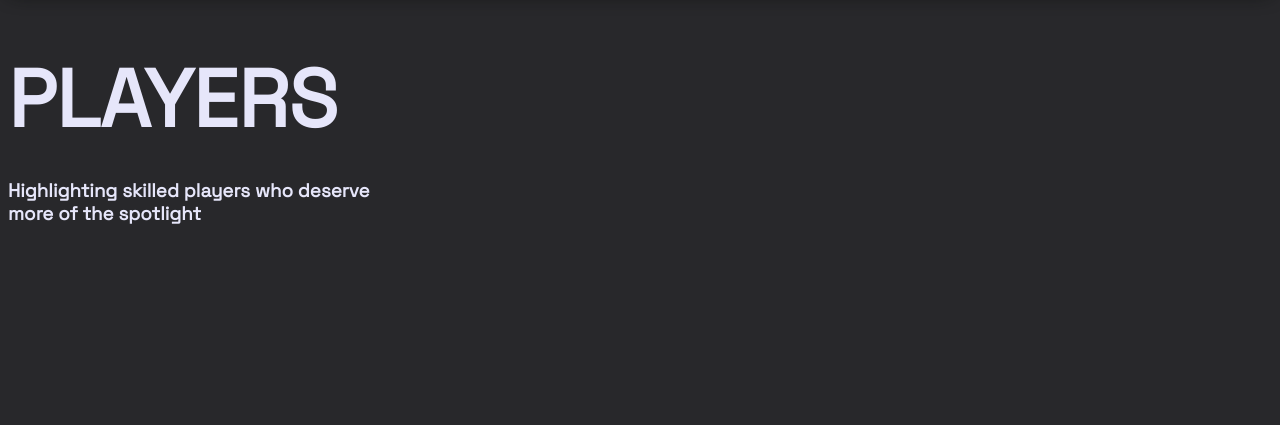
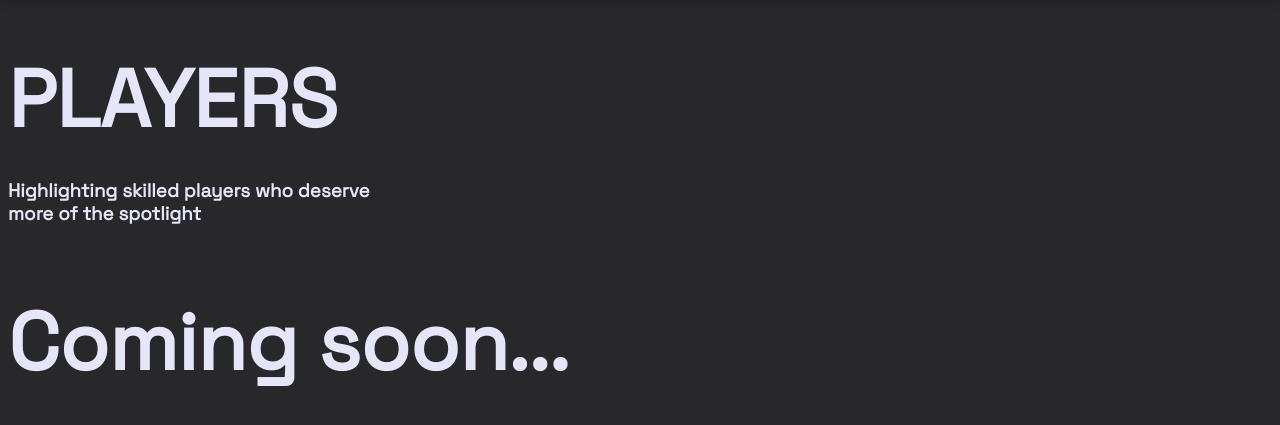
Before and after one commit to Jazzsw/2EH, a plain HTML site: page public/players.html in a window 1280 px wide. Shown: the part 101-526 px from the top of the page. Drawn offline with Linux system fonts and the light colour scheme.

Commit message:
placeholders

```diff
--- a/public/players.html
+++ b/public/players.html
@@ -25,6 +25,8 @@
     </div>
     <h3 id="tag" class="text">Highlighting skilled players who deserve more of the spotlight</h3>
 
+    <h2 id="title" class="text">Coming soon...</h2>
+
 
     <script src="/public/navbar.js"></script>
 </body>
```
Also changed, not shown: public/streams.html (+1 -1 lines).
